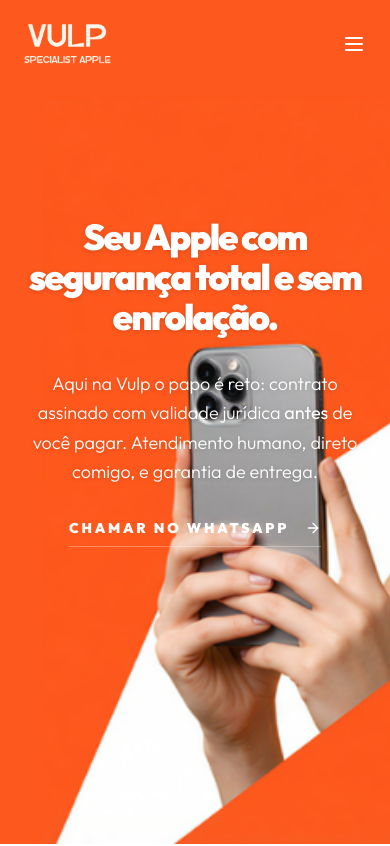
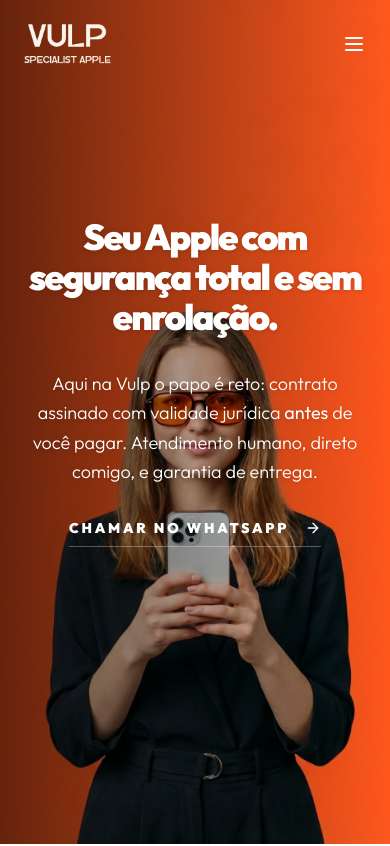
Before and after one commit to Monteiromathe550/VULPE, a React (Vite) app: page / in a window 390 px wide. Shown: the top 846 px of the page. Built offline with nearby package versions, Linux system fonts and the light colour scheme.

Commit message:
Update Hero.tsx

```diff
--- a/src/components/Hero.tsx
+++ b/src/components/Hero.tsx
@@ -2,19 +2,33 @@ import React from 'react';
 import { motion } from 'motion/react';
 import { ArrowRight, ShieldCheck, Headphones, Truck, FileText } from 'lucide-react';
 import heroBg from '../assets/hero-bg.png';
+import heroMobile from '../assets/hero-mobile.png';
 
 export function Hero() {
   return (
     <section className="relative min-h-screen lg:min-h-[900px] pt-40 pb-20 flex items-center overflow-hidden">
       {/* Background Image with Overlay */}
       <div className="absolute inset-0 z-0">
+        {/* Desktop Image */}
         <img
           src={heroBg}
-          alt="Hero Background"
-          className="w-full h-full object-cover object-right"
+          alt="Hero Background Desktop"
+          className="hidden md:block w-full h-full object-cover object-right"
         />
-        {/* Gradient Overlay for Text Readability - Adjusted for mobile visibility */}
-        <div className="absolute inset-0 bg-gradient-to-r from-[#0a192f]/95 via-[#0a192f]/50 to-transparent lg:from-[#0a192f] lg:via-[#0a192f]/60 lg:to-transparent" />
+        {/* Mobile Image */}
+        <img
+          src={heroMobile}
+          alt="Hero Background Mobile"
+          className="md:hidden w-full h-full object-cover object-center"
+        />
+
+        {/* Gradient Overlay for Text Readability */}
+        {/* Mobile Overlay: Darker on bottom/left to protect white text on orange background */}
+        <div className="md:hidden absolute inset-0 bg-gradient-to-t from-black/80 via-black/20 to-transparent" />
+        <div className="md:hidden absolute inset-0 bg-gradient-to-r from-black/60 via-transparent to-transparent" />
+
+        {/* Desktop Overlay: Deep Navy */}
+        <div className="hidden md:block absolute inset-0 bg-gradient-to-r from-[#0a192f] lg:via-[#0a192f]/60 lg:to-transparent" />
       </div>
 
       <div className="container mx-auto px-6 relative z-10">
```
